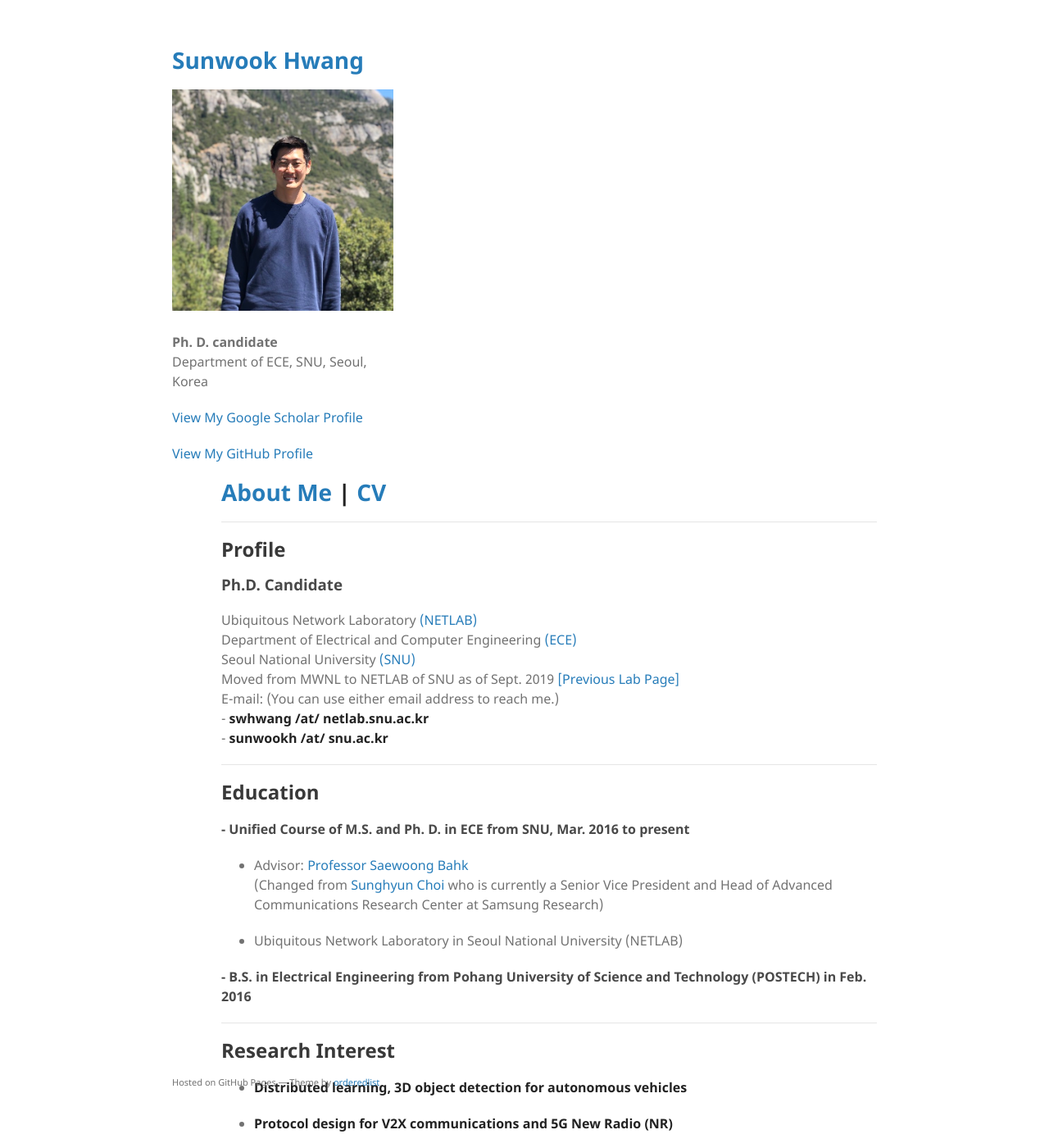
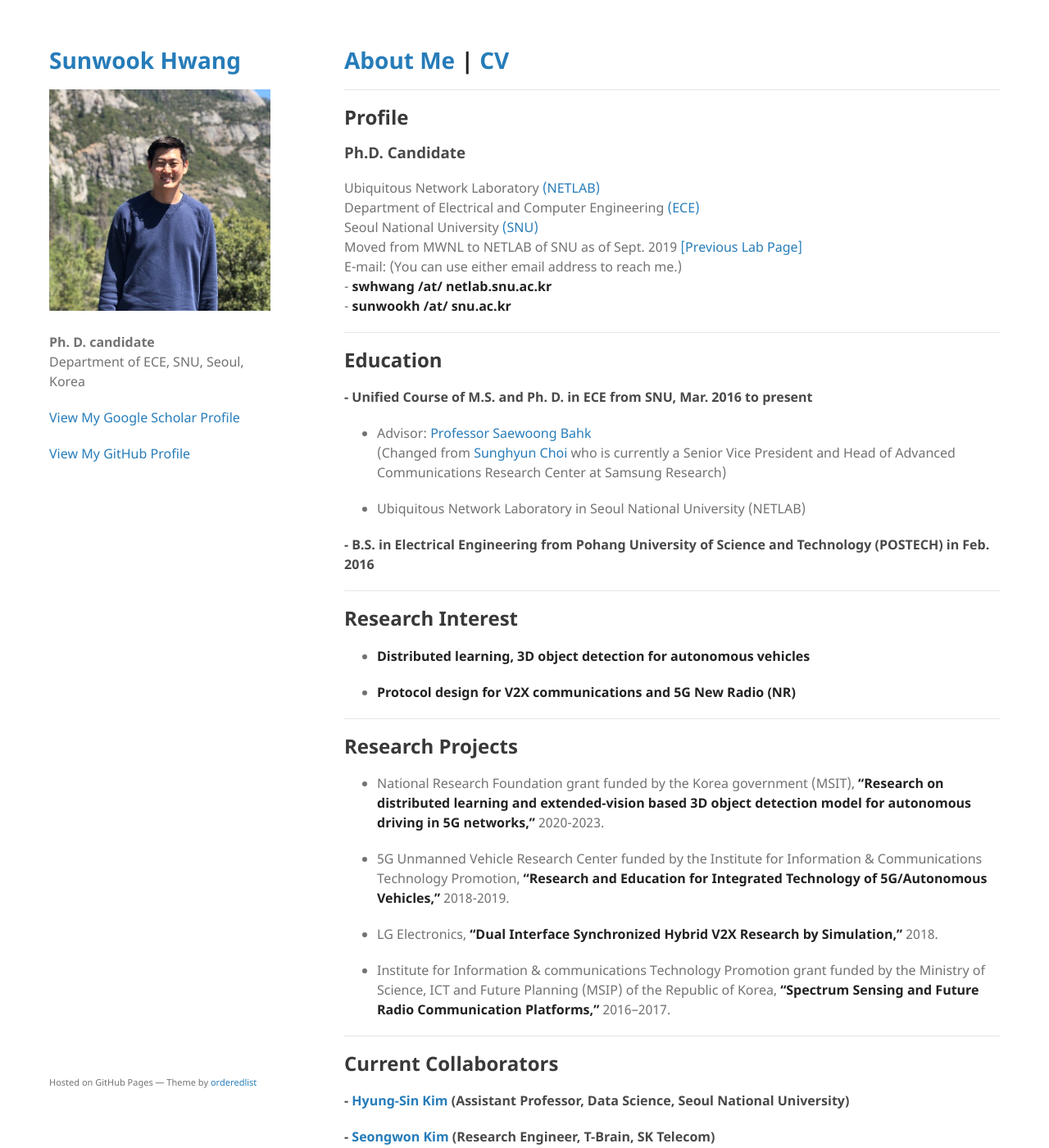
Before and after one commit to jeongjun-park/jeongjun-park.github.io, a Jekyll site: the page built from index.md, in a window 1280 px wide and 1400 px high. Shown: the whole window at 82% size. Built offline with Jekyll 4.4.1, drawn with Linux system fonts in a browser that asks for light colours; our own code applies the rules of GitHub Pages for plain Markdown files.

Commit message:
1160 wrapper

```diff
--- a/_sass/jekyll-theme-minimal.scss
+++ b/_sass/jekyll-theme-minimal.scss
@@ -56,7 +56,8 @@ a:hover small {
 }
 
 .wrapper {
-  width:860px;
+//   width:860px;
+  width:1160px;
   margin:0 auto;
 }
 
@@ -107,8 +108,7 @@ img {
 header {
   width:270px;
   float:left;
-//   position:fixed;
-  position:static;
+  position:fixed;
   -webkit-font-smoothing:subpixel-antialiased;
 }
 
```
